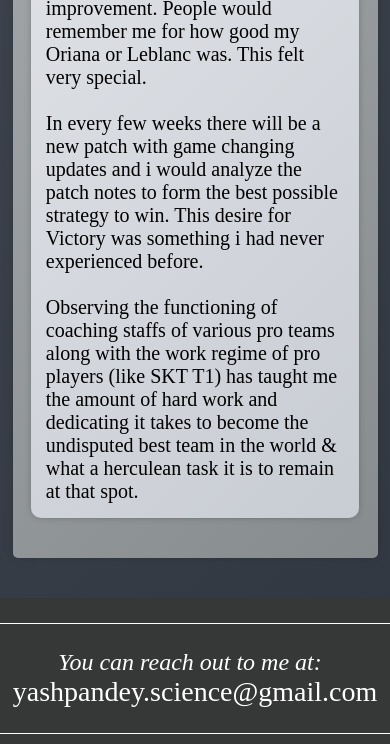
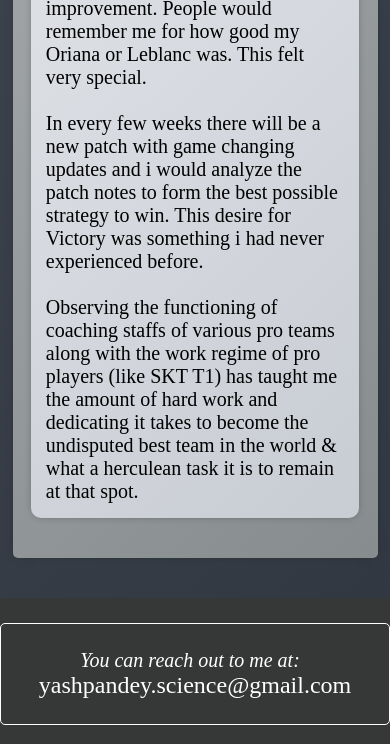
Before and after one commit to yassh-pandey/personal-website, a website: page index.html in a window 390 px wide. Shown: the part 4465-5209 px from the top of the page. Drawn offline with Linux system fonts and the light colour scheme; a script that the page names is missing.

Commit message:
Update styles.css

```diff
--- a/styles.css
+++ b/styles.css
@@ -481,6 +481,12 @@ a, a:active, a:focus{
         grid-auto-rows: auto;
         grid-auto-flow: row;
     }
+    .footer .email{
+        font-size: 24px;
+    }
+    .footer .email span{
+        font-size: 20px;
+    }
     .up-arrow-container{
         right: 0.4vw;
         transform: scale(0.6);
```
